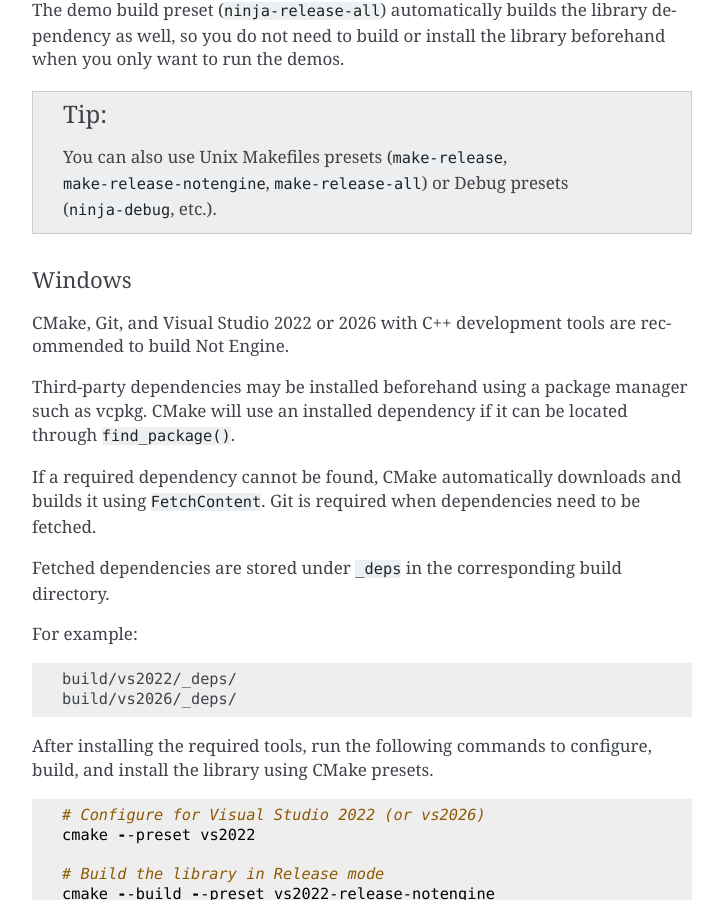
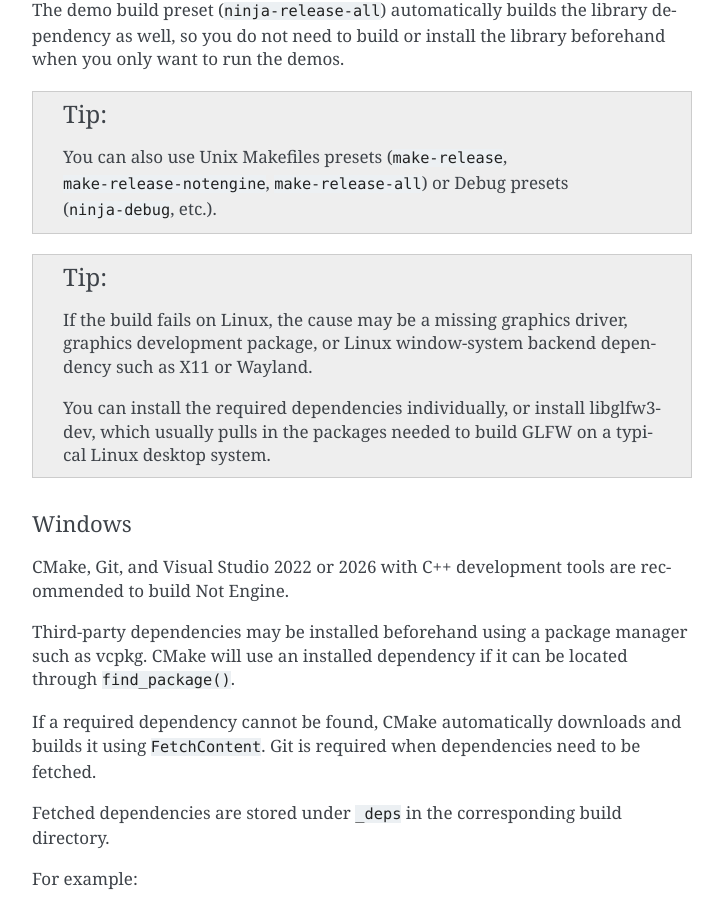
Before and after one commit to sinokadev/notengine, a Sphinx documentation site: the page built from docs/source/getting-started.rst, in a window 1280 px wide and 900 px high, scrolled down 1782 px. Shown: the whole window, without its empty margins (388-1111 px from the left). Built offline with Sphinx 7.4.7, drawn with Linux system fonts in a browser that asks for light colours; some of the changed text lies outside the part shown.

Commit message:
fix: fix graphical dependency issue by installing GLFW

```diff
--- a/docs/source/getting-started.rst
+++ b/docs/source/getting-started.rst
@@ -94,6 +94,12 @@
 .. tip::
 
    You can also use Unix Makefiles presets (``make-release``, ``make-release-notengine``, ``make-release-all``) or Debug presets (``ninja-debug``, etc.).
+
+.. tip::
+
+   If the build fails on Linux, the cause may be a missing graphics driver, graphics development package, or Linux window-system backend dependency such as X11 or Wayland.
+
+   You can install the required dependencies individually, or install libglfw3-dev, which usually pulls in the packages needed to build GLFW on a typical Linux desktop system.
 
 Windows
 --------------------------------
```
Also changed, not shown: other parts of docs/source/getting-started.rst (+2 -2 lines), 1 other file.
